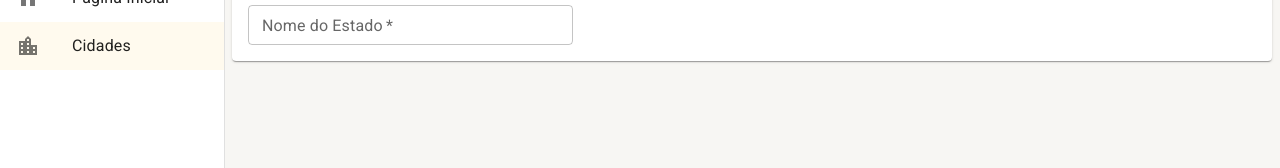
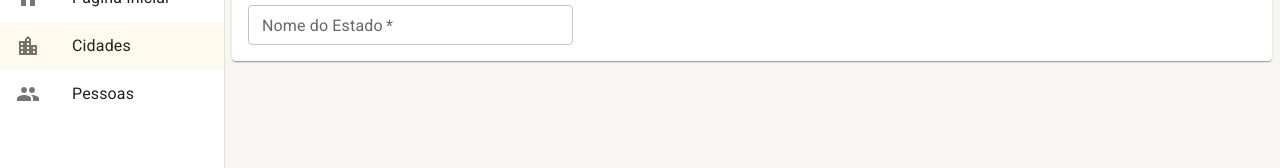
Before and after one commit to eduardo-riki/coamo-cursos-react, a React (Create React App) app: page /cidades/detalhe/1 in a window 1280 px wide. Shown: the part 195-363 px from the top of the page. Built offline with nearby package versions, Linux system fonts and the light colour scheme; no server answers.

Commit message:
feat: Adicionar páginas de listagem e formulário de Pessoas

```diff
--- a/src/pages/index.ts
+++ b/src/pages/index.ts
@@ -1,3 +1,5 @@
 export * from "./dashboard/Dashboard";
 export * from "./cidades/ListagemDeCidade";
 export * from "./cidades/DetalhesDeCidades";
+export * from "./pessoas/ListagemDePessoa";
+export * from "./pessoas/DetalhesDePessoas";
--- a/src/routes/index.tsx
+++ b/src/routes/index.tsx
@@ -1,7 +1,7 @@
 import { Navigate, Route, Routes } from "react-router-dom";
 import { useAppDrawerContext } from "../shared/contexts";
 import { useEffect } from "react";
-import { Dashboard, DetalhesDeCidades, ListagemDeCidade } from "../pages";
+import { Dashboard, DetalhesDeCidades, DetalhesDePessoas, ListagemDeCidade, ListagemDePessoa } from "../pages";
 
 export const AppRoutes = () => {
   const { setDrawerOptions } = useAppDrawerContext();
@@ -10,6 +10,7 @@ export const AppRoutes = () => {
     setDrawerOptions([
       { icon: "home", path: "/pagina-inicial", label: "Página Inicial" },
       { icon: "location_city", path: "/cidades", label: "Cidades" },
+      { icon: "people", path: "/pessoas", label: "Pessoas" },
     ]);
   }, [setDrawerOptions]);
 
@@ -18,6 +19,8 @@ export const AppRoutes = () => {
       <Route path="/pagina-inicial" element={<Dashboard />} />
       <Route path="/cidades" element={<ListagemDeCidade />} />
       <Route path="/cidades/detalhe/:id" element={<DetalhesDeCidades />} />
+      <Route path="/pessoas" element={<ListagemDePessoa />} />
+      <Route path="/pessoas/detalhe/:id" element={<DetalhesDePessoas />} />
       <Route path="*" element={<Navigate to="/pagina-inicial" />} />
     </Routes>
   );
```
